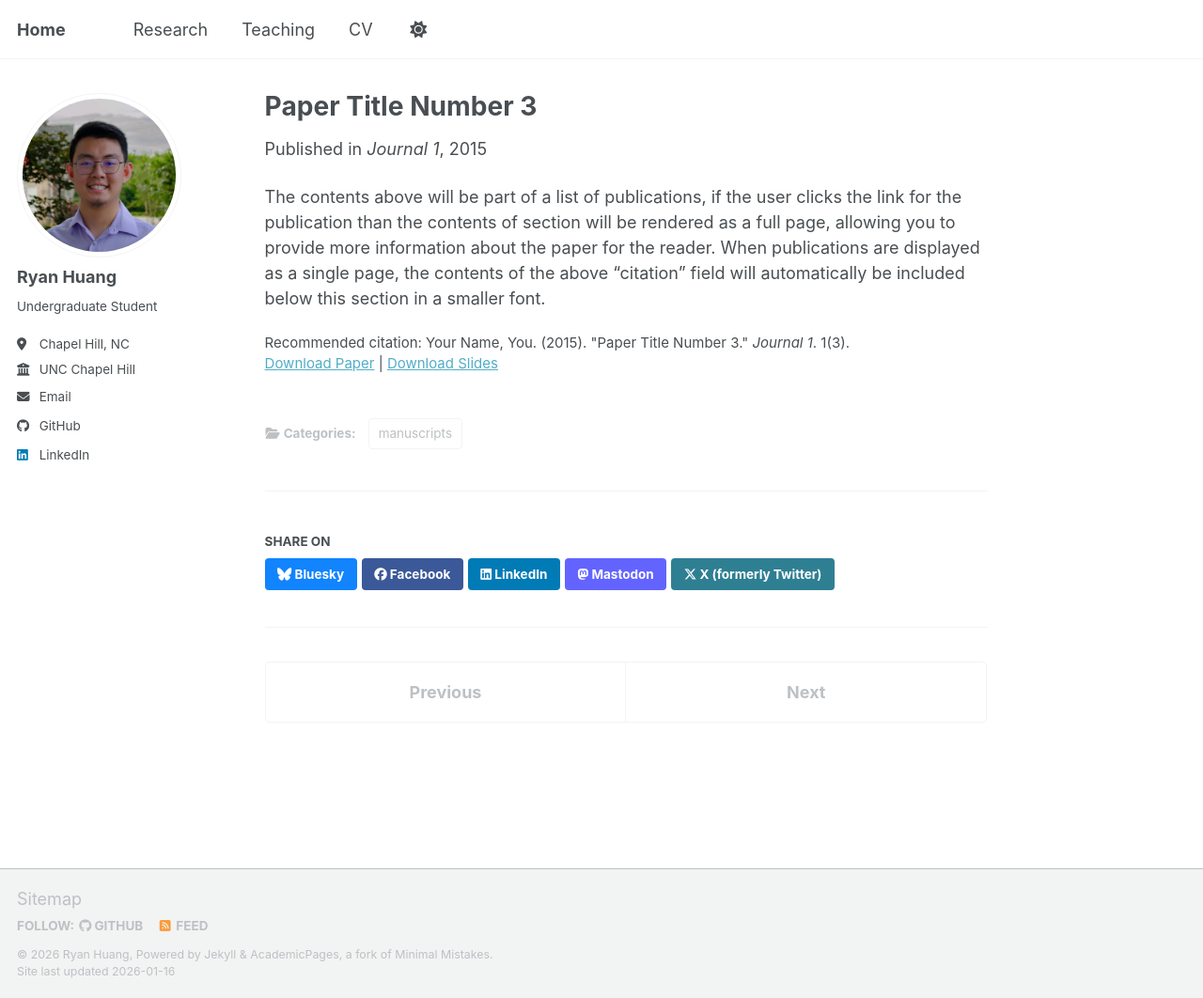
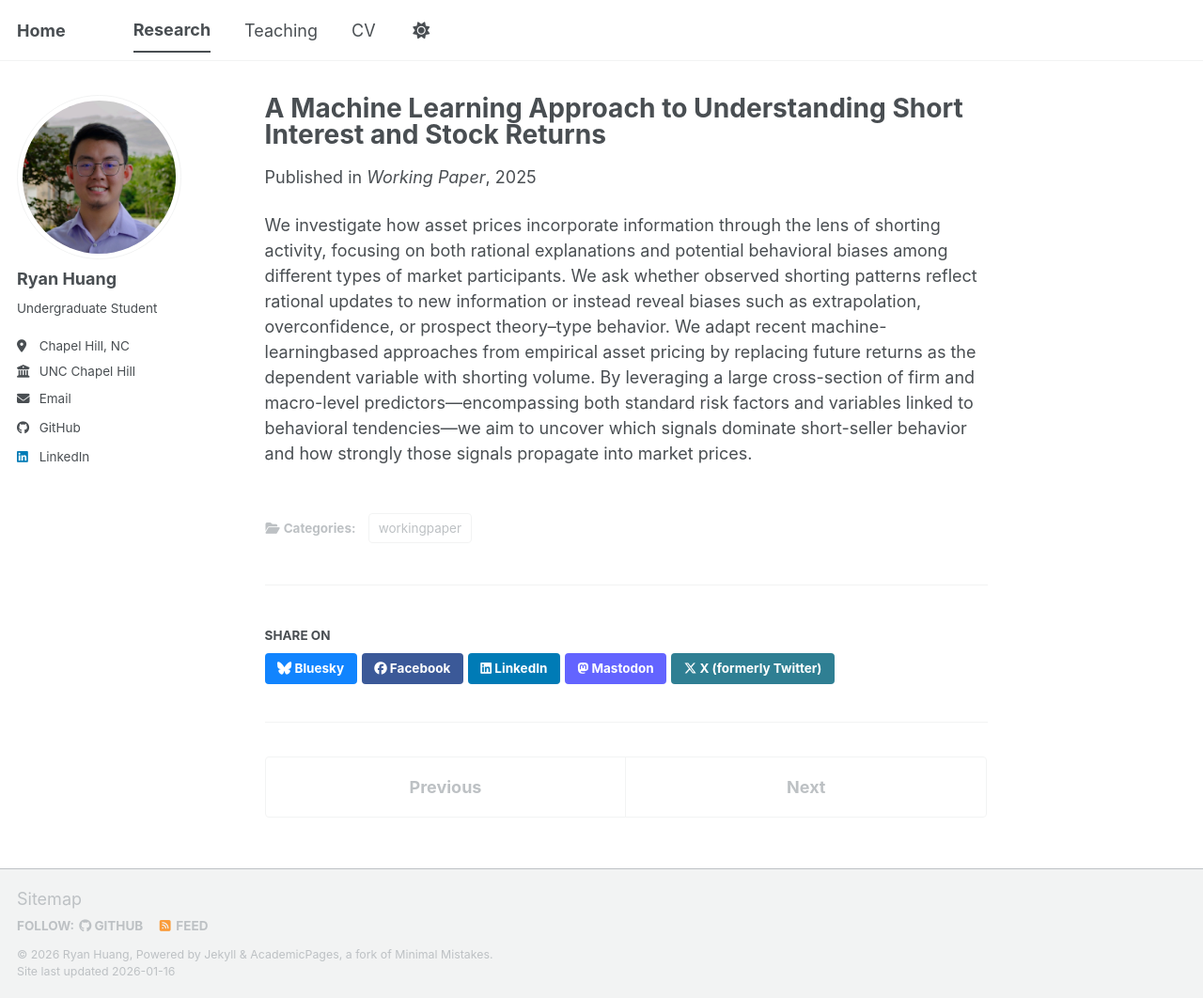
Before and after one commit to rhuang11/rhuang11.github.io, a Jekyll site: the page built from _research/2015-10-01-paper-title-number-3.md, in a window 1280 px wide and 1062 px high. Shown: the whole window at 94% size. Built offline with Jekyll 4.4.1, drawn with Linux system fonts in a browser that asks for light colours; a script bundle is joined from its source files by our own code; library files that are not in the unit come from our copies.

Commit message:
papers added

```diff
--- a/_research/2015-10-01-paper-title-number-3.md
+++ b/_research/2015-10-01-paper-title-number-3.md
@@ -1,14 +1,14 @@
 ---
-title: "Paper Title Number 3"
-collection: publications
-category: manuscripts
-permalink: /publication/2015-10-01-paper-title-number-3
-excerpt: 'This paper is about the number 3. The number 4 is left for future work.'
-date: 2015-10-01
-venue: 'Journal 1'
-slidesurl: 'https://academicpages.github.io/files/slides3.pdf'
-paperurl: 'https://academicpages.github.io/files/paper3.pdf'
-citation: 'Your Name, You. (2015). &quot;Paper Title Number 3.&quot; <i>Journal 1</i>. 1(3).'
+title: "A Machine Learning Approach to Understanding Short Interest and Stock Returns"
+collection: research
+category: workingpaper
+permalink: /research/shortinterest-ml
+excerpt: 'We investigate how asset prices incorporate information through the lens of shorting activity, focusing on both rational explanations and potential behavioral biases among different types of market participants. We ask whether observed shorting patterns reflect rational updates to new information or instead reveal biases such as extrapolation, overconfidence, or prospect theory–type behavior. We adapt recent machine-learningbased approaches from empirical asset pricing by replacing future returns as the dependent variable with shorting volume. By leveraging a large cross-section of firm and macro-level predictors—encompassing both standard risk factors and variables linked to behavioral tendencies—we aim to uncover which signals dominate short-seller behavior and how strongly those signals propagate into market prices.'
+date: 2025-05-06
+venue: 'Working Paper'
+slidesurl:
+paperurl: 'https://rhuang11.github.io/files/si-ml/A Machine Learning Approach to Understanding Short Interest and Stock Returns.pdf'
+citation:
 ---
 
-The contents above will be part of a list of publications, if the user clicks the link for the publication than the contents of section will be rendered as a full page, allowing you to provide more information about the paper for the reader. When publications are displayed as a single page, the contents of the above "citation" field will automatically be included below this section in a smaller font.
+We investigate how asset prices incorporate information through the lens of shorting activity, focusing on both rational explanations and potential behavioral biases among different types of market participants. We ask whether observed shorting patterns reflect rational updates to new information or instead reveal biases such as extrapolation, overconfidence, or prospect theory–type behavior. We adapt recent machine-learningbased approaches from empirical asset pricing by replacing future returns as the dependent variable with shorting volume. By leveraging a large cross-section of firm and macro-level predictors—encompassing both standard risk factors and variables linked to behavioral tendencies—we aim to uncover which signals dominate short-seller behavior and how strongly those signals propagate into market prices.
```
Also changed, not shown: _research/2010-10-01-paper-title-number-2.md (+11 -11 lines), _research/2024-02-17-paper-title-number-4.md (+9 -9 lines), _research/2025-06-08-paper-title-number-5.md (deleted, +0 -13 lines), _research/transformer-market-prediction.md (+1 -1 lines).
